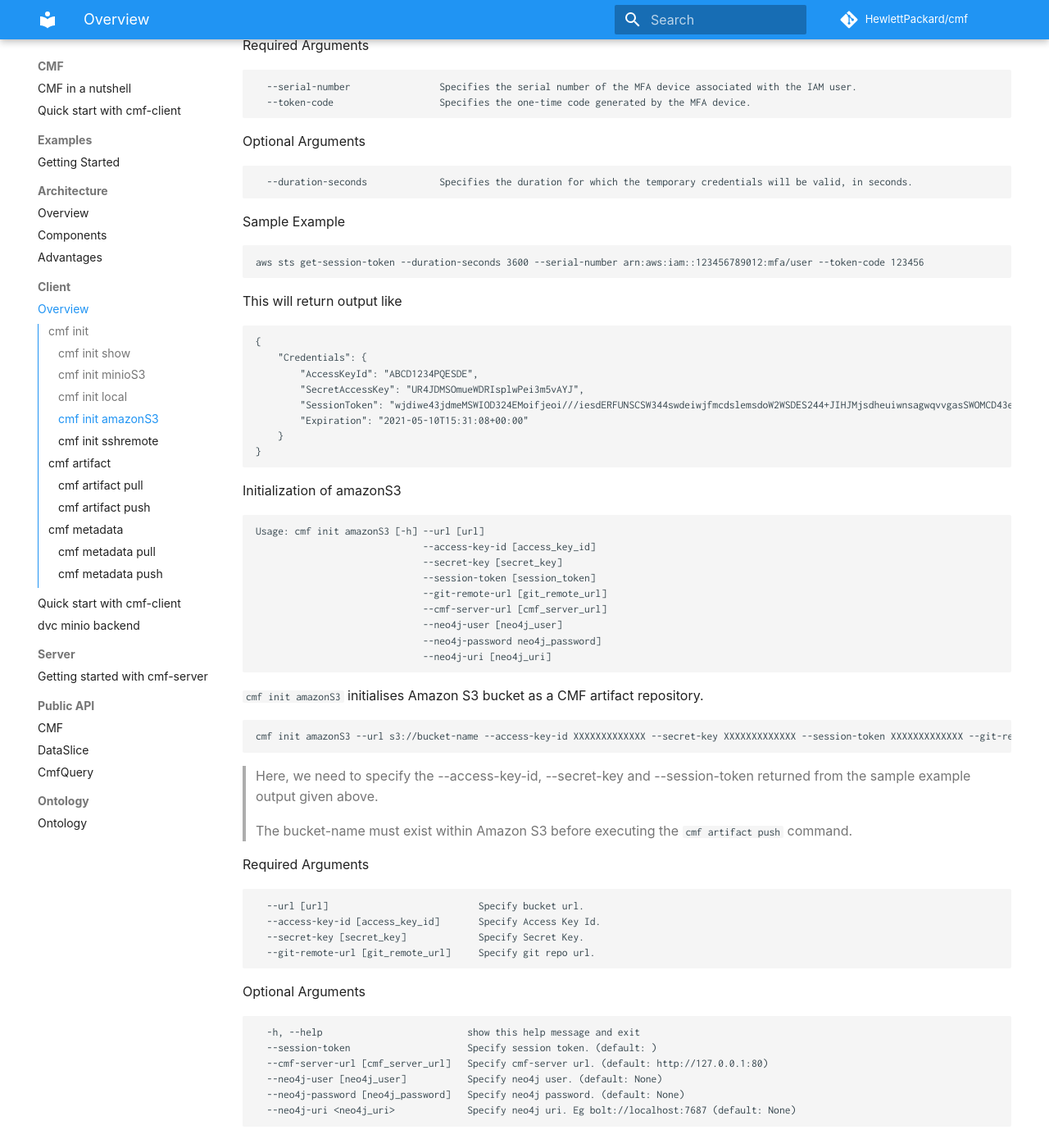
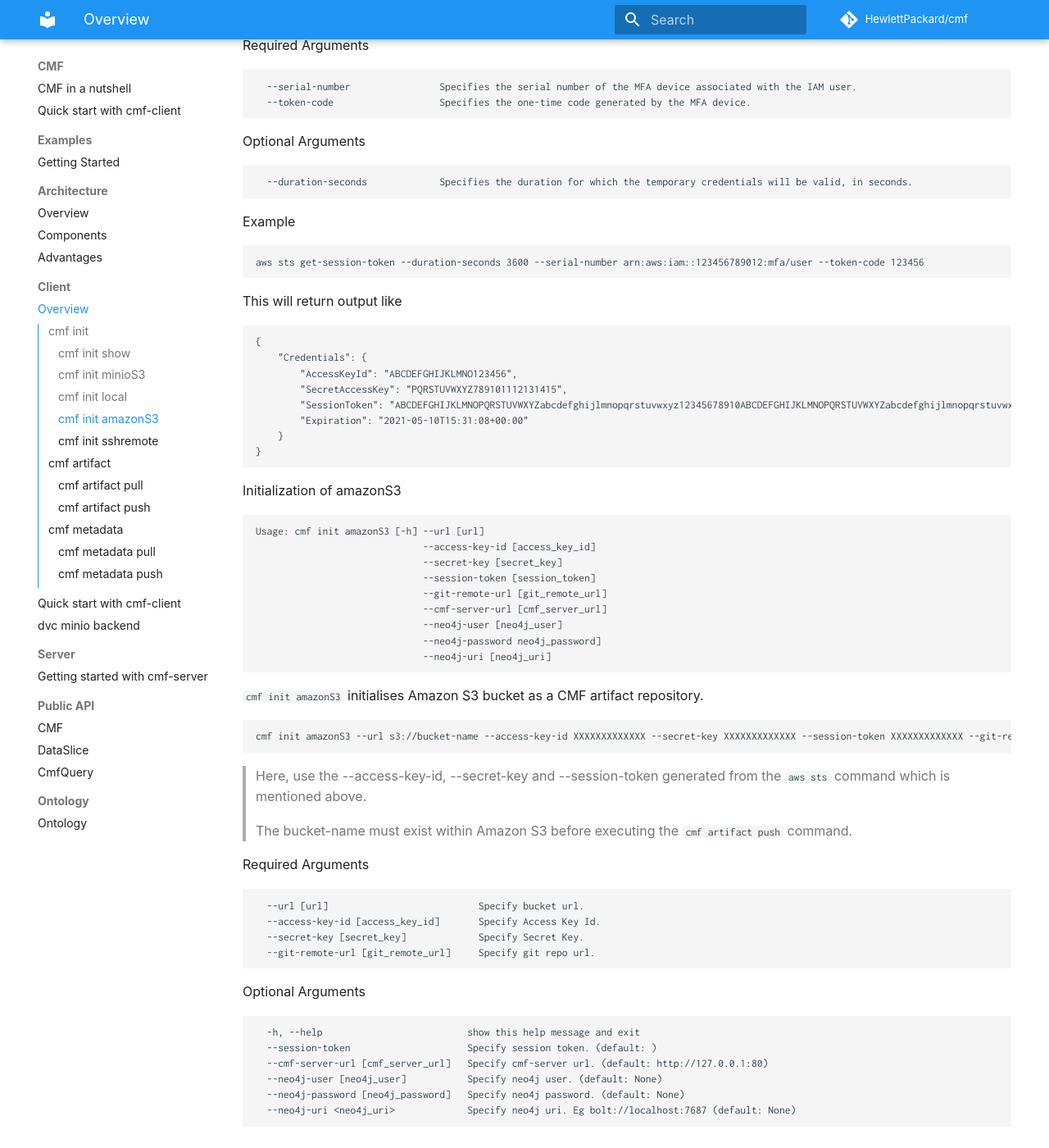
Before and after one commit to HewlettPackard/cmf, an MkDocs documentation site: the page built from docs/cmf_client/cmf_client.md, in a window 1280 px wide and 1400 px high, scrolled down 2199 px. Shown: the whole window at 82% size. Built offline with MkDocs 1.6.1 and Material for MkDocs 9.7.7, drawn with Linux system fonts in a browser that asks for light colours; some web fonts are replaced; comment, search, counter and statistics services are not loaded.

Commit message:
Update cmf_client.md

````diff
--- a/docs/cmf_client/cmf_client.md
+++ b/docs/cmf_client/cmf_client.md
@@ -93,7 +93,7 @@ Optional Arguments
   --duration-seconds             Specifies the duration for which the temporary credentials will be valid, in seconds.
 ```
 
-Sample Example
+Example
 ```
 aws sts get-session-token --duration-seconds 3600 --serial-number arn:aws:iam::123456789012:mfa/user --token-code 123456
 ```
@@ -103,9 +103,9 @@ This will return output like
 ```
 {
     "Credentials": {
-        "AccessKeyId": "ABCD1234PQESDE",
-        "SecretAccessKey": "UR4JDMSOmueWDRIsplwPei3m5vAYJ",
-        "SessionToken": "wjdiwe43jdmeMSWIOD324EMoifjeoi///iesdERFUNSCSW344swdeiwjfmcdslemsdoW2WSDES244+JIHJMjsdheuiwnsagwqvvgasSWOMCD43ewasjdnwjanxsAIJSEMCRCODCdsasm",
+        "AccessKeyId": "ABCDEFGHIJKLMNO123456",
+        "SecretAccessKey": "PQRSTUVWXYZ789101112131415",
+        "SessionToken": "ABCDEFGHIJKLMNOPQRSTUVWXYZabcdefghijlmnopqrstuvwxyz12345678910ABCDEFGHIJKLMNOPQRSTUVWXYZabcdefghijlmnopqrstuvwxyz12345678910ABCDEFGHIJKLMNOPQRSTUVWXYZabcdefghijlmnopqrstuvwxyz12345678910",
         "Expiration": "2021-05-10T15:31:08+00:00"
     }
 }
@@ -126,7 +126,7 @@ Usage: cmf init amazonS3 [-h] --url [url]
 ```
 cmf init amazonS3 --url s3://bucket-name --access-key-id XXXXXXXXXXXXX --secret-key XXXXXXXXXXXXX --session-token XXXXXXXXXXXXX --git-remote-url https://github.com/user/experiment-repo.git --cmf-server-url http://x.x.x.x:8080 --neo4j-user neo4j --neo4j-password password --neo4j-uri bolt://localhost:7687
 ```
-> Here, we need to specify the --access-key-id, --secret-key and --session-token returned from the sample example output given above.
+> Here, use the --access-key-id, --secret-key and --session-token generated from the `aws sts` command which is mentioned above.
 
 > The bucket-name must exist within Amazon S3 before executing the `cmf artifact push` command.
 
````
